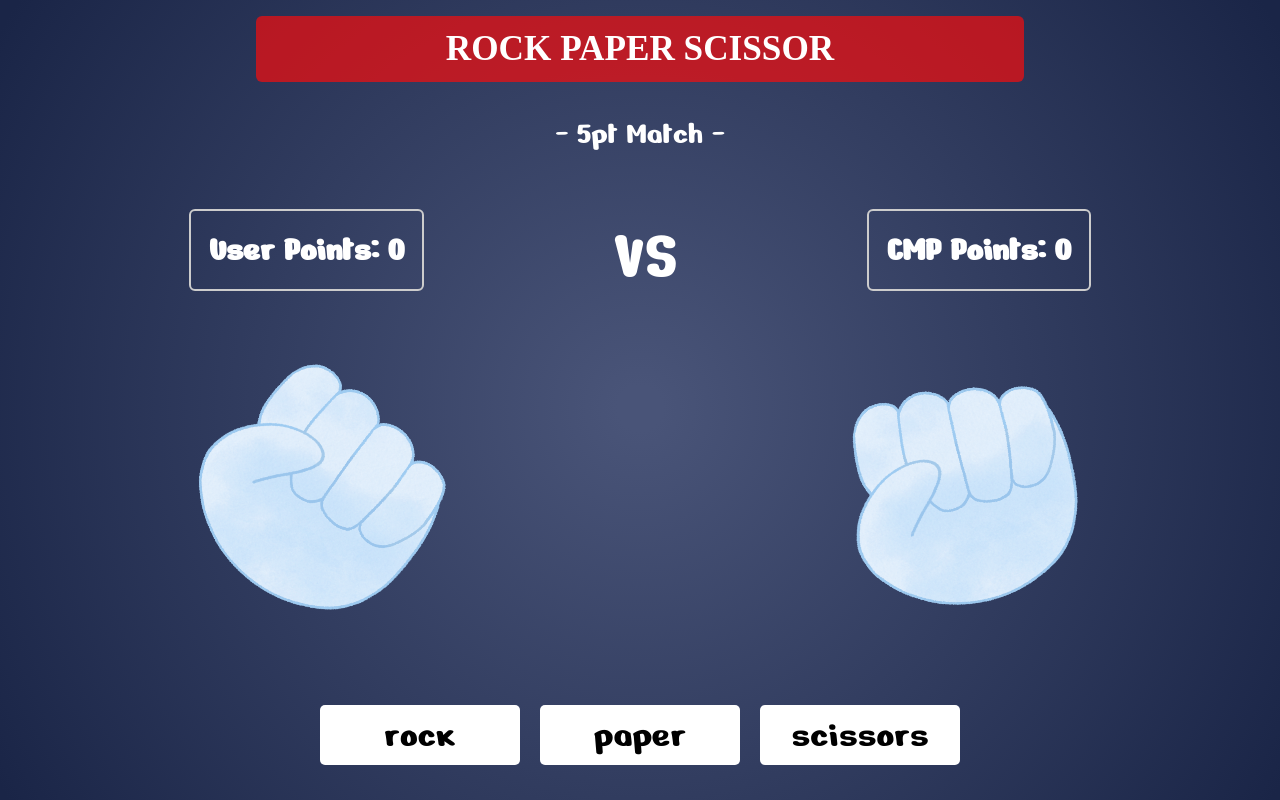
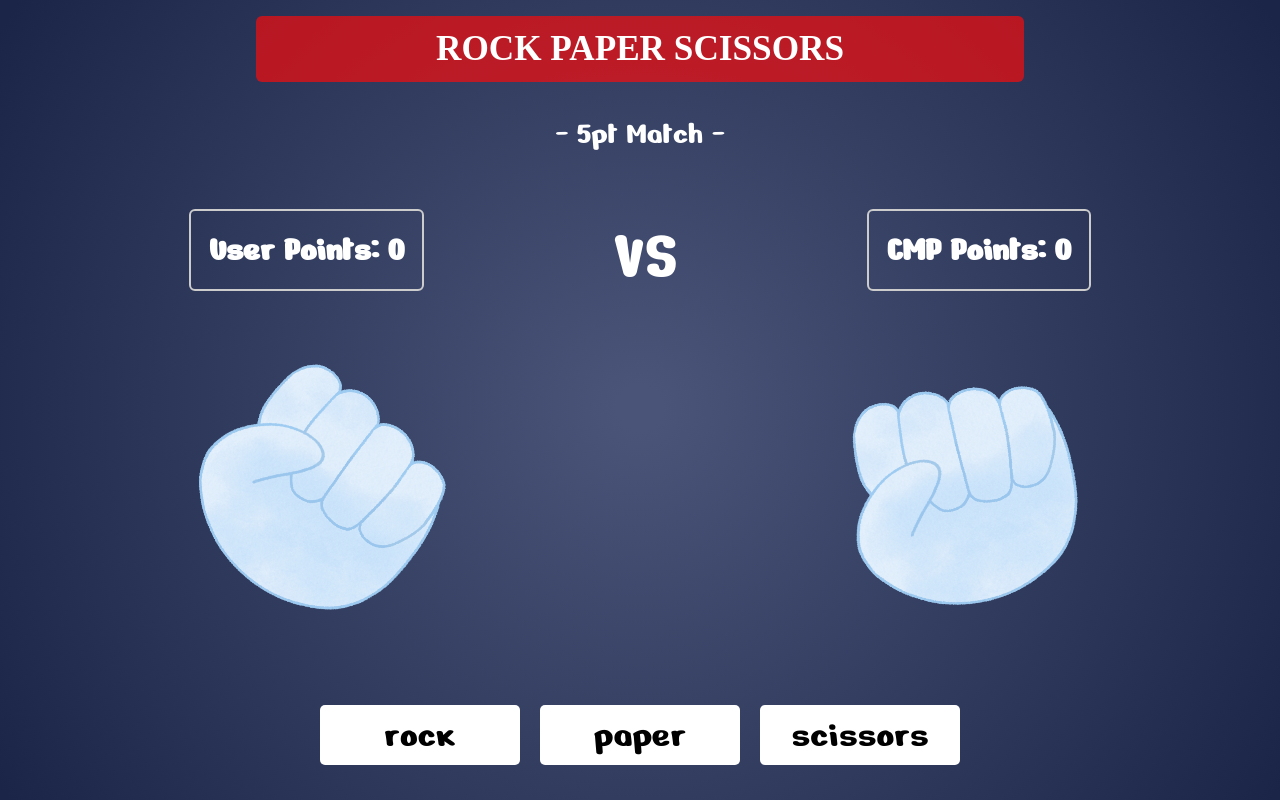
Before and after one commit to Chimoha31/Rock_Paper_Scissors, a React (Create React App) app: page / in a window 1280 px wide. Shown: the top 800 px of the page. Built offline with nearby package versions, Linux system fonts and the light colour scheme; a web font is replaced by a local one.

Commit message:
Fixed Typo

```diff
--- a/src/App.js
+++ b/src/App.js
@@ -58,7 +58,7 @@ const App = () => {
 
   return (
     <div className="app">
-      <h1 className="title">ROCK PAPER SCISSOR</h1>
+      <h1 className="title">ROCK PAPER SCISSORS</h1>
       <p>- 5pt Match -</p>
       <UserCmpPoints userPoints={userPoints} cmpPoints={cmpPoints} />
       <UserCmpHand userHandImage={userHandImage} cmpHandImage={cmpHandImage} />
```
